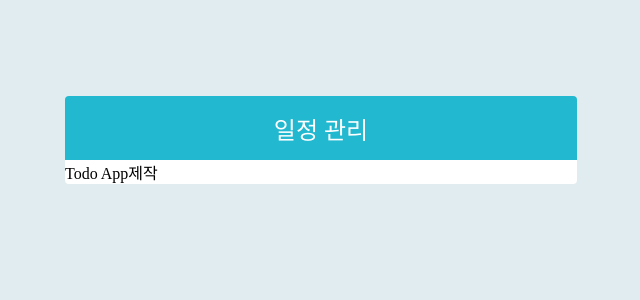
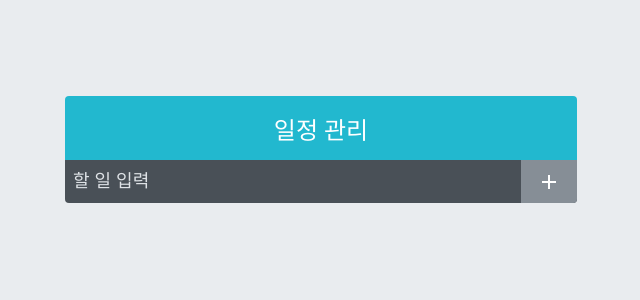
Before and after one commit to donghyuk-yoo/todo-app, a React (Create React App) app: page / in a window 1280 px wide. Shown: the top 300 px of the page, without its empty margins (319-959 px from the left). Built offline with nearby package versions, Linux system fonts and the light colour scheme.

Commit message:
TOdoInsert

```diff
--- a/src/App.js
+++ b/src/App.js
@@ -1,9 +1,14 @@
 import logo from './logo.svg';
 import './App.css';
 import TodoTemplate from './components/TodoTemplate';
+import TodoInsert from './components/TodoInsert';
 
 function App() {
-  return <TodoTemplate>Todo App제작</TodoTemplate>;
+  return (
+    <TodoTemplate>
+      <TodoInsert />
+    </TodoTemplate>
+  );
 }
 
 export default App;
--- /dev/null
+++ b/src/components/TodoInsert.js
@@ -0,0 +1,16 @@
+import React from 'react';
+import { MdAdd } from 'react-icons/md';
+import './TodoInsert.scss';
+
+const TodoInsert = () => {
+  return (
+    <form className="TodoInsert">
+      <input placeholder="할 일 입력" />
+      <button type="submit">
+        <MdAdd />
+      </button>
+    </form>
+  );
+};
+
+export default TodoInsert;
--- /dev/null
+++ b/src/components/TodoInsert.scss
@@ -0,0 +1,37 @@
+.TodoInsert {
+  display: flex;
+  background: #495057;
+  input {
+    // 기본 스타일 초기화
+    background: none;
+    outline: none;
+    border: none;
+    padding: 0.5rem;
+    font-size: 1.125rem;
+    line-height: 1.5;
+    color: white;
+    &::placeholder {
+      color: #dee2e6;
+    }
+    // 버튼을 제외한 영역을 모두 차지하기
+    flex: 1;
+  }
+  button {
+    // 기본 스타일 초기화
+    background: none;
+    outline: none;
+    border: none;
+    background: #868e96;
+    color: white;
+    padding-left: 1rem;
+    padding-right: 1rem;
+    font-size: 1.5rem;
+    display: flex;
+    align-items: center;
+    cursor: pointer;
+    transition: 0.1s background ease-in;
+    &:hover {
+      background: #adb5bd;
+    }
+  }
+}
--- a/src/index.css
+++ b/src/index.css
@@ -1,5 +1,5 @@
 body {
   margin: 0;
   padding: 0;
-  background: #e0ecef;
+  background: #e9ecef;
 }
```
